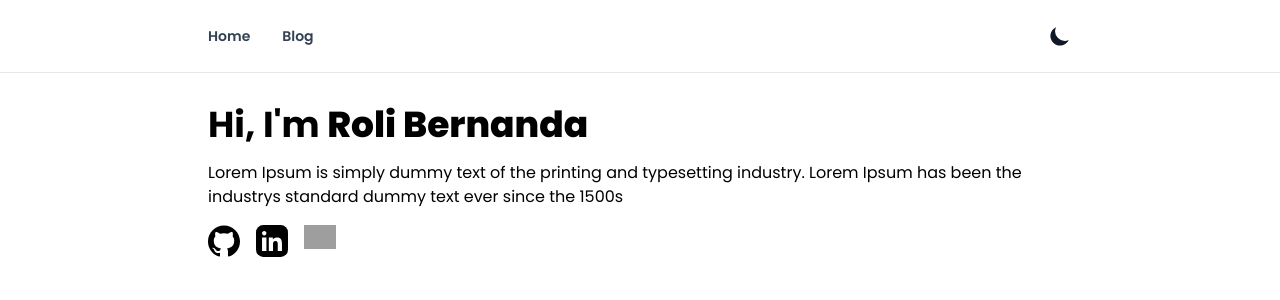
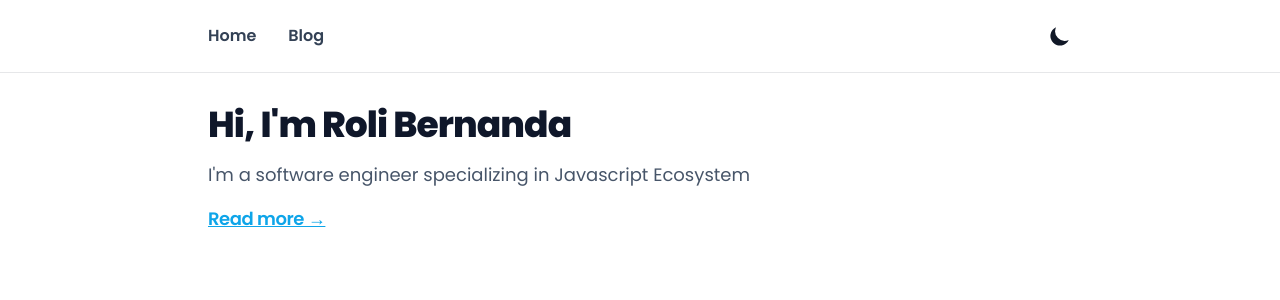
Before and after one commit to rbernanda/portofolio-roli-bernanda, a Next.js app: page / in a window 1280 px wide. Shown: the top 300 px of the page. Built offline with nearby package versions, Linux system fonts and the light colour scheme; grey boxes are pictures that could not be loaded.

Commit message:
style: header

```diff
--- a/app/blog/[slug]/page.tsx
+++ b/app/blog/[slug]/page.tsx
@@ -48,21 +48,22 @@ export default async function Post({ params: { slug } }: Props) {
 
   return (
     <MaxWidthWrapper className="py-8">
-      <div>
+      <div className="space-y-2">
+        <h1 className="inline-block text-3xl sm:text-4xl font-extrabold text-slate-900 tracking-tight dark:text-slate-200">
+          {meta.title}
+        </h1>
         {meta.publishedAt && (
-          <time
-            dateTime={pubDate}
-            className="block text-sm text-muted-foreground"
-          >
+          <time dateTime={pubDate} className="block text-sm">
             Published on {pubDate}
           </time>
         )}
-        <p className="mt-2 text-sm">{meta.readingTime.text}</p>
-        <h1 className="mt-2 inline-block font-heading text-4xl leading-tight lg:text-5xl">
-          {meta.title}
-        </h1>
+        <p className="text-sm leading-6 font-semibold text-sky-500 dark:text-sky-400">
+          {meta.readingTime.text}
+        </p>
       </div>
-      <article className="mt-10 space-y-4">{content}</article>
+      <article className="mt-10 space-y-4 text-slate-700 dark:text-slate-400">
+        {content}
+      </article>
       <div className="flex justify-center py-6 lg:py-10 hover:text-sky-500">
         <Link href="/blog">See all posts</Link>
       </div>
--- a/app/blog/page.tsx
+++ b/app/blog/page.tsx
@@ -11,7 +11,7 @@ export default async function Blog() {
   return (
     <MaxWidthWrapper className="py-8">
       <div className="flex flex-col items-start gap-4 mb-8">
-        <h1 className="iinline-block text-3xl sm:text-4xl font-extrabold text-slate-900 tracking-tight dark:text-slate-200">
+        <h1 className="inline-block text-3xl sm:text-4xl font-extrabold text-slate-900 tracking-tight dark:text-slate-200">
           Blog
         </h1>
         <p className="text-xl text-slate-700 dark:text-slate-400">
@@ -35,9 +35,15 @@ export default async function Blog() {
                   priority={index <= 1}
                 />
               )}
-              <h2 className="text-2xl font-extrabold">{post.title}</h2>
-              {post.description && <p>{post.description}</p>}
-              <div className="flex gap-x-2 items-center">
+              <h2 className="inline-block text-2xl font-extrabold text-slate-900 tracking-tight dark:text-slate-200">
+                {post.title}
+              </h2>
+              {post.description && (
+                <p className="text-lg text-slate-700 dark:text-slate-400">
+                  {post.description}
+                </p>
+              )}
+              <div className="flex gap-x-2 items-center text-sm leading-6 font-semibold text-sky-500 dark:text-sky-400">
                 {post.publishedAt && (
                   <p className="text-sm">
                     {getFormattedDate(post.publishedAt)}
--- a/app/layout.tsx
+++ b/app/layout.tsx
@@ -25,7 +25,7 @@ export default function RootLayout({
       <body
         className={cn(
           openSans.className,
-          "antialiased bg-white supports-backdrop-blur:bg-white/95 dark:bg-slate-900/75 transition-colors duration-500"
+          "antialiased text-slate-600 dark:text-slate-400 bg-white dark:bg-slate-900 transition-colors duration-500"
         )}
       >
         <NextTopLoader showSpinner={false} />
--- a/app/page.tsx
+++ b/app/page.tsx
@@ -10,15 +10,22 @@ export default async function Home() {
   return (
     <MaxWidthWrapper className="py-8">
       <section className="min-h-main mb-20 flex flex-col justify-center fade-in-start">
-        <h1 className="font-bold text-3xl sm:text-4xl">
+        <h1 className="font-extrabold text-3xl sm:text-4xl text-slate-900 dark:text-slate-200 tracking-tight">
           Hi, I&apos;m <strong>Roli Bernanda</strong>
         </h1>
-        <p className="mt-4">
-          Lorem Ipsum is simply dummy text of the printing and typesetting
-          industry. Lorem Ipsum has been the industrys standard dummy text ever
-          since the 1500s
+        <p className="mt-4 md:text-lg 2xl:text-xl">
+          I&apos;m a software engineer specializing in Javascript Ecosystem
         </p>
-        <div className="flex space-x-4 mt-4">
+
+        <p className="mt-4 md:text-lg 2xl:text-xl">
+          <Link
+            href="/about"
+            className="tracking-tight font-semibold text-sky-500 dark:text-sky-400 underline leading-6 hover:text-sky-700 transition-colors dark:hover:text-sky-700 duration-500"
+          >
+            Read more →
+          </Link>
+        </p>
+        {/* <div className="flex space-x-4 mt-4">
           {socialMedia.map((social) => (
             <Link key={social.id} href={social.href} target="_blank">
               <Image
@@ -29,7 +36,7 @@ export default async function Home() {
               />
             </Link>
           ))}
-        </div>
+        </div> */}
       </section>
     </MaxWidthWrapper>
   );
--- a/components/Navbar.tsx
+++ b/components/Navbar.tsx
@@ -13,7 +13,7 @@ const Navbar = () => {
     <header className="sticky top-0 z-40 w-full backdrop-blur flex-none transition-colors duration-500 border-b border-slate-900/10 dark:border-slate-50/[0.06] bg-white supports-backdrop-blur:bg-white/95 dark:bg-slate-900/75">
       <MaxWidthWrapper>
         <div className="flex justify-between items-center py-6">
-          <nav className="text-sm leading-6 font-semibold text-slate-700 dark:text-slate-200">
+          <nav className="leading-6 font-semibold text-slate-700 dark:text-slate-200">
             <ul className="flex space-x-8">
               {links.map(({ href, label }) => (
                 <li key={href}>
```
